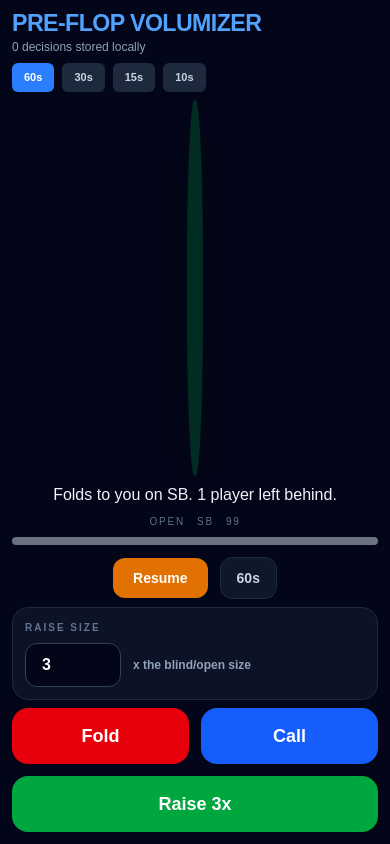
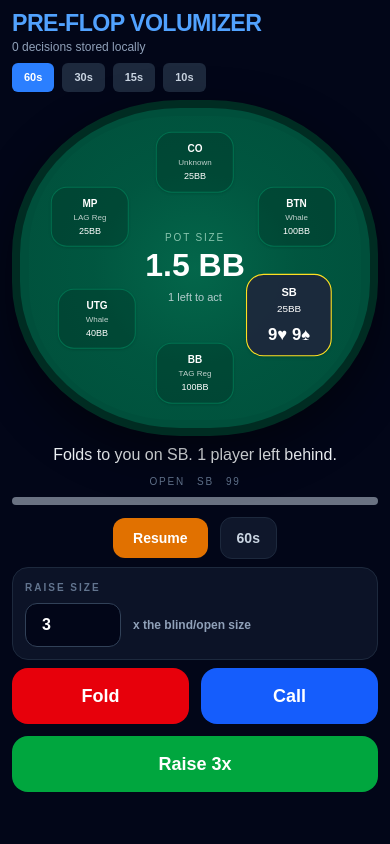
Before and after one commit to jonnyness78/poker-trainer, a Next.js app: page / in a window 390 px wide. Built offline with nearby package versions, Linux system fonts and the light colour scheme.

Commit message:
Update container height for improved layout
Adjust height of container for better responsiveness.

```diff
--- a/app/page.tsx
+++ b/app/page.tsx
@@ -522,7 +522,7 @@ function PokerTrainer() {
           ))}
         </div>
 
-        <div className="relative mx-auto min-h-0 flex-1 overflow-hidden rounded-[46%] border-[8px] border-emerald-950 bg-emerald-900 shadow-[0_18px_48px_rgba(0,0,0,0.45)]">
+        <div className="relative mx-auto h-[min(42vh,21rem)] w-full max-w-sm flex-none overflow-hidden rounded-[46%] border-[8px] border-emerald-950 bg-emerald-900 shadow-[0_18px_48px_rgba(0,0,0,0.45)]">
           <div className="absolute inset-[2.5%] rounded-[44%] bg-[radial-gradient(circle_at_center,_rgba(16,185,129,0.22),_rgba(5,150,105,0.1)_45%,_rgba(6,78,59,0.08)_100%)]" />
 
           {POSITIONS.map((pos) => {
```
